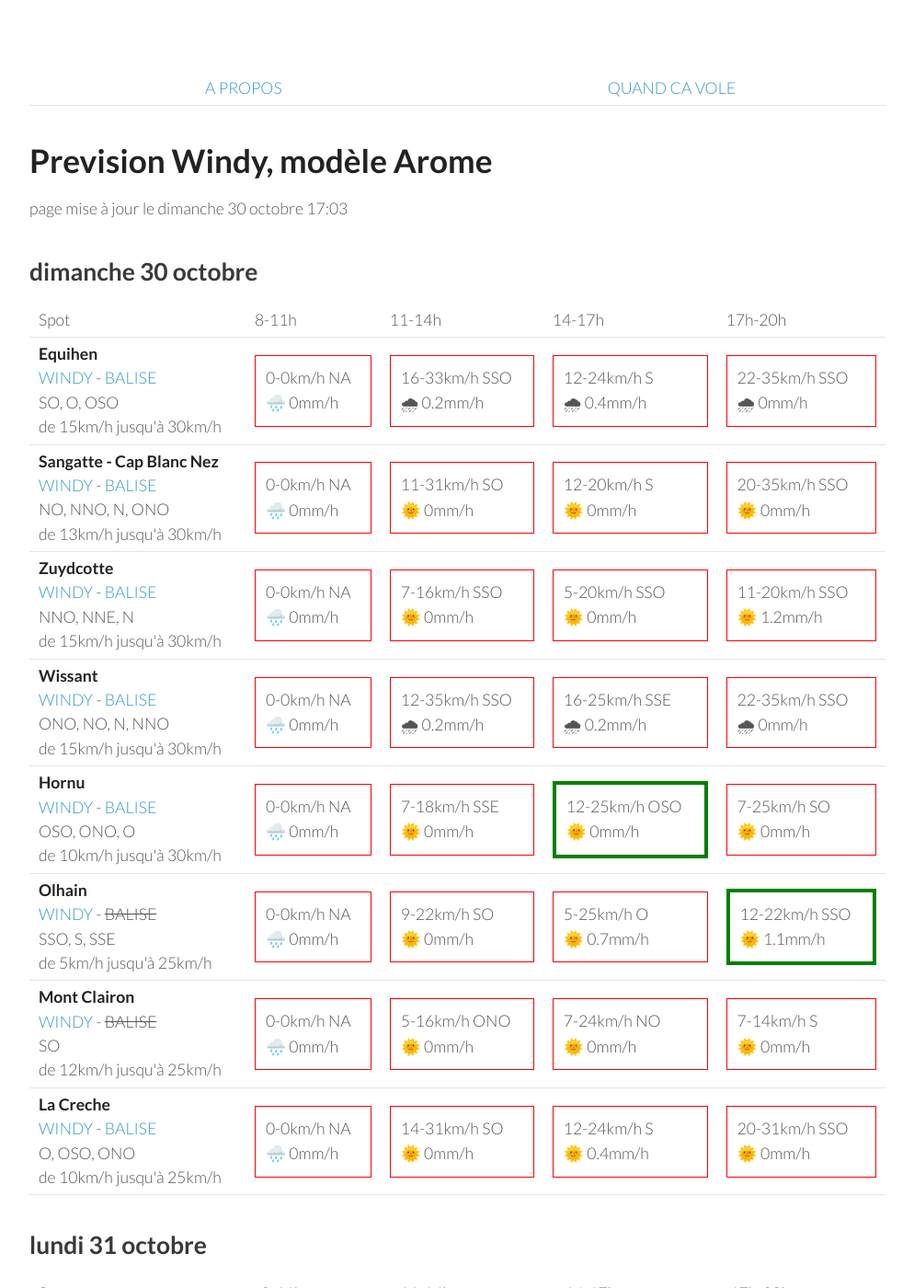
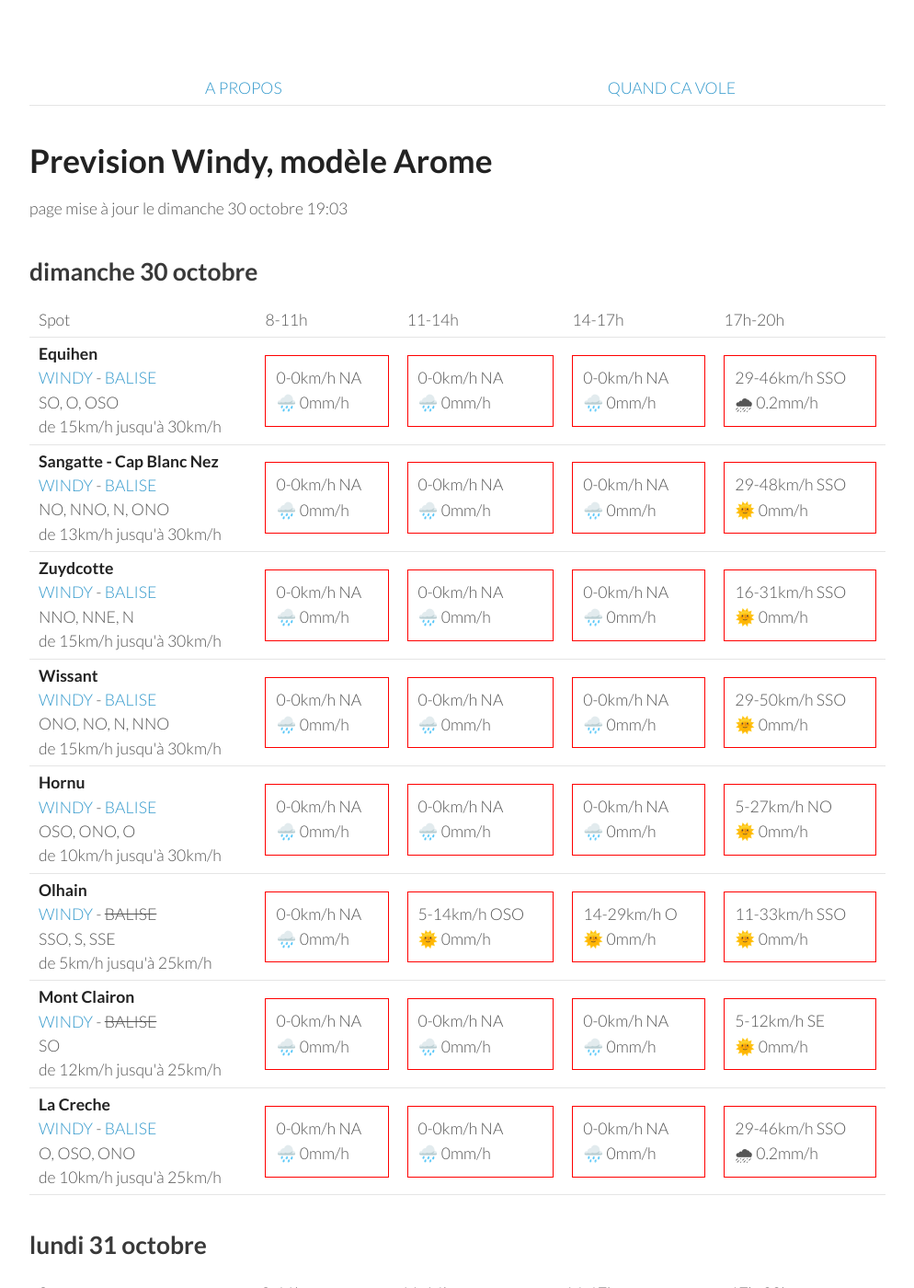
Before and after one commit to parapente-dans-le-nord/parapente-dans-le-nord.github.io, a Jekyll site: the page built from all.markdown, in a window 1280 px wide and 1400 px high. Shown: the whole window at 92% size, without its empty margins (26-1020 px from the left). Built offline with Jekyll 4.4.1, drawn with Linux system fonts in a browser that asks for light colours; some of the changed text lies outside the part shown.

Commit message:
update index.markdown

```diff
--- a/all.markdown
+++ b/all.markdown
@@ -7,7 +7,7 @@ title:  "Tous les spots"
 {: .links}
 
 # Prevision Windy, modèle Arome
-page mise à jour le dimanche 30 octobre 17:03
+page mise à jour le dimanche 30 octobre 19:03
 
 ## dimanche 30 octobre
 
@@ -25,72 +25,72 @@ page mise à jour le dimanche 30 octobre 17:03
         <td><strong>Equihen</strong>  <br><a href="https://windy.com/50.679/1.572?50.279,1.571,8,m:e3CagdM">WINDY</a> - <span class=""><a href="https://balisemeteo.com/balise_histo.php?idBalise=159">BALISE</a> </span><br> <span class="vent-favorable">SO, O, OSO</span><br><span class="force-vent">de 15km/h jusqu'à 30km/h</span> </td>
 
             <td><div class="not-flyable"><p>0-0km/h NA</p><p>🌧️ 0mm/h</p></div></td>
-            <td><div class="not-flyable"><p>16-33km/h SSO</p><p>🌧 0.2mm/h</p></div></td>
-            <td><div class="not-flyable"><p>12-24km/h S</p><p>🌧 0.4mm/h</p></div></td>
-            <td><div class="not-flyable"><p>22-35km/h SSO</p><p>🌧 0mm/h</p></div></td>
+            <td><div class="not-flyable"><p>0-0km/h NA</p><p>🌧️ 0mm/h</p></div></td>
+            <td><div class="not-flyable"><p>0-0km/h NA</p><p>🌧️ 0mm/h</p></div></td>
+            <td><div class="not-flyable"><p>29-46km/h SSO</p><p>🌧 0.2mm/h</p></div></td>
 
     </tr>
 <tr>
         <td><strong>Sangatte - Cap Blanc Nez</strong>  <br><a href="https://windy.com/50.945/1.742?50.548,1.741,8,m:e33agd3">WINDY</a> - <span class=""><a href="https://balisemeteo.com/balise_histo.php?idBalise=159">BALISE</a> </span><br> <span class="vent-favorable">NO, NNO, N, ONO</span><br><span class="force-vent">de 13km/h jusqu'à 30km/h</span> </td>
 
             <td><div class="not-flyable"><p>0-0km/h NA</p><p>🌧️ 0mm/h</p></div></td>
-            <td><div class="not-flyable"><p>11-31km/h SO</p><p>🌞 0mm/h</p></div></td>
-            <td><div class="not-flyable"><p>12-20km/h S</p><p>🌞 0mm/h</p></div></td>
-            <td><div class="not-flyable"><p>20-35km/h SSO</p><p>🌞 0mm/h</p></div></td>
+            <td><div class="not-flyable"><p>0-0km/h NA</p><p>🌧️ 0mm/h</p></div></td>
+            <td><div class="not-flyable"><p>0-0km/h NA</p><p>🌧️ 0mm/h</p></div></td>
+            <td><div class="not-flyable"><p>29-48km/h SSO</p><p>🌞 0mm/h</p></div></td>
 
     </tr>
 <tr>
         <td><strong>Zuydcotte</strong>  <br><a href="https://windy.com/51.064/2.491?50.669,2.488,8,m:e4hagfk">WINDY</a> - <span class=""><a href="https://www.allosurf.net/meteo/live/dunkerque-station-meteo-lfak-8329.html">BALISE</a> </span><br> <span class="vent-favorable">NNO, NNE, N</span><br><span class="force-vent">de 15km/h jusqu'à 30km/h</span> </td>
 
             <td><div class="not-flyable"><p>0-0km/h NA</p><p>🌧️ 0mm/h</p></div></td>
-            <td><div class="not-flyable"><p>7-16km/h SSO</p><p>🌞 0mm/h</p></div></td>
-            <td><div class="not-flyable"><p>5-20km/h SSO</p><p>🌞 0mm/h</p></div></td>
-            <td><div class="not-flyable"><p>11-20km/h SSO</p><p>🌞 1.2mm/h</p></div></td>
+            <td><div class="not-flyable"><p>0-0km/h NA</p><p>🌧️ 0mm/h</p></div></td>
+            <td><div class="not-flyable"><p>0-0km/h NA</p><p>🌧️ 0mm/h</p></div></td>
+            <td><div class="not-flyable"><p>16-31km/h SSO</p><p>🌞 0mm/h</p></div></td>
 
     </tr>
 <tr>
         <td><strong>Wissant</strong>  <br><a href="https://windy.com/50.885/1.653?50.488,1.653,8,m:e3XagdU">WINDY</a> - <span class=""><a href="https://balisemeteo.com/balise_histo.php?idBalise=159">BALISE</a> </span><br> <span class="vent-favorable">ONO, NO, N, NNO</span><br><span class="force-vent">de 15km/h jusqu'à 30km/h</span> </td>
 
             <td><div class="not-flyable"><p>0-0km/h NA</p><p>🌧️ 0mm/h</p></div></td>
-            <td><div class="not-flyable"><p>12-35km/h SSO</p><p>🌧 0.2mm/h</p></div></td>
-            <td><div class="not-flyable"><p>16-25km/h SSE</p><p>🌧 0.2mm/h</p></div></td>
-            <td><div class="not-flyable"><p>22-35km/h SSO</p><p>🌧 0mm/h</p></div></td>
+            <td><div class="not-flyable"><p>0-0km/h NA</p><p>🌧️ 0mm/h</p></div></td>
+            <td><div class="not-flyable"><p>0-0km/h NA</p><p>🌧️ 0mm/h</p></div></td>
+            <td><div class="not-flyable"><p>29-50km/h SSO</p><p>🌞 0mm/h</p></div></td>
 
     </tr>
 <tr>
         <td><strong>Hornu</strong>  <br><a href="https://windy.com/50.424/3.819?50.024,3.818,8,m:e3daghw">WINDY</a> - <span class=""><a href="https://balisemeteo.com/balise_histo.php?idBalise=5040">BALISE</a> </span><br> <span class="vent-favorable">OSO, ONO, O</span><br><span class="force-vent">de 10km/h jusqu'à 30km/h</span> </td>
 
             <td><div class="not-flyable"><p>0-0km/h NA</p><p>🌧️ 0mm/h</p></div></td>
-            <td><div class="not-flyable"><p>7-18km/h SSE</p><p>🌞 0mm/h</p></div></td>
-            <td><div class="flyable"><p>12-25km/h OSO</p><p>🌞 0mm/h</p></div></td>
-            <td><div class="not-flyable"><p>7-25km/h SO</p><p>🌞 0mm/h</p></div></td>
+            <td><div class="not-flyable"><p>0-0km/h NA</p><p>🌧️ 0mm/h</p></div></td>
+            <td><div class="not-flyable"><p>0-0km/h NA</p><p>🌧️ 0mm/h</p></div></td>
+            <td><div class="not-flyable"><p>5-27km/h NO</p><p>🌞 0mm/h</p></div></td>
 
     </tr>
 <tr>
         <td><strong>Olhain</strong>  <br><a href="https://windy.com/50.434/2.586?50.031,2.587,8,m:e3eagft">WINDY</a> - <span class="no-balise"> BALISE </span><br> <span class="vent-favorable">SSO, S, SSE</span><br><span class="force-vent">de 5km/h jusqu'à 25km/h</span> </td>
 
             <td><div class="not-flyable"><p>0-0km/h NA</p><p>🌧️ 0mm/h</p></div></td>
-            <td><div class="not-flyable"><p>9-22km/h SO</p><p>🌞 0mm/h</p></div></td>
-            <td><div class="not-flyable"><p>5-25km/h O</p><p>🌞 0.7mm/h</p></div></td>
-            <td><div class="flyable"><p>12-22km/h SSO</p><p>🌞 1.1mm/h</p></div></td>
+            <td><div class="not-flyable"><p>5-14km/h OSO</p><p>🌞 0mm/h</p></div></td>
+            <td><div class="not-flyable"><p>14-29km/h O</p><p>🌞 0mm/h</p></div></td>
+            <td><div class="not-flyable"><p>11-33km/h SSO</p><p>🌞 0mm/h</p></div></td>
 
     </tr>
 <tr>
         <td><strong>Mont Clairon</strong>  <br><a href="https://windy.com/49.919/2.729?49.515,2.730,8,m:e2magfH">WINDY</a> - <span class="no-balise"> BALISE </span><br> <span class="vent-favorable">SO</span><br><span class="force-vent">de 12km/h jusqu'à 25km/h</span> </td>
 
             <td><div class="not-flyable"><p>0-0km/h NA</p><p>🌧️ 0mm/h</p></div></td>
-            <td><div class="not-flyable"><p>5-16km/h ONO</p><p>🌞 0mm/h</p></div></td>
-            <td><div class="not-flyable"><p>7-24km/h NO</p><p>🌞 0mm/h</p></div></td>
-            <td><div class="not-flyable"><p>7-14km/h S</p><p>🌞 0mm/h</p></div></td>
+            <td><div class="not-flyable"><p>0-0km/h NA</p><p>🌧️ 0mm/h</p></div></td>
+            <td><div class="not-flyable"><p>0-0km/h NA</p><p>🌧️ 0mm/h</p></div></td>
+            <td><div class="not-flyable"><p>5-12km/h SE</p><p>🌞 0mm/h</p></div></td>
 
     </tr>
 <tr>
         <td><strong>La Creche</strong>  <br><a href="https://windy.com/50.751/1.606?50.352,1.604,8,m:e3KagdP">WINDY</a> - <span class=""><a href="https://www.meteociel.fr/temps-reel/obs_villes.php?code2=7004">BALISE</a> </span><br> <span class="vent-favorable">O, OSO, ONO</span><br><span class="force-vent">de 10km/h jusqu'à 25km/h</span> </td>
 
             <td><div class="not-flyable"><p>0-0km/h NA</p><p>🌧️ 0mm/h</p></div></td>
-            <td><div class="not-flyable"><p>14-31km/h SO</p><p>🌞 0mm/h</p></div></td>
-            <td><div class="not-flyable"><p>12-24km/h S</p><p>🌞 0.4mm/h</p></div></td>
-            <td><div class="not-flyable"><p>20-31km/h SSO</p><p>🌞 0mm/h</p></div></td>
+            <td><div class="not-flyable"><p>0-0km/h NA</p><p>🌧️ 0mm/h</p></div></td>
+            <td><div class="not-flyable"><p>0-0km/h NA</p><p>🌧️ 0mm/h</p></div></td>
+            <td><div class="not-flyable"><p>29-46km/h SSO</p><p>🌧 0.2mm/h</p></div></td>
 
     </tr>
 
@@ -113,108 +113,108 @@ page mise à jour le dimanche 30 octobre 17:03
         <td><strong>Equihen</strong>  <br><a href="https://windy.com/50.679/1.572?50.279,1.571,8,m:e3CagdM">WINDY</a> - <span class=""><a href="https://balisemeteo.com/balise_histo.php?idBalise=159">BALISE</a> </span><br> <span class="vent-favorable">SO, O, OSO</span><br><span class="force-vent">de 15km/h jusqu'à 30km/h</span> </td>
 
             <td><div class="not-flyable"><p>0-0km/h NA</p><p>🌧️ 0mm/h</p></div></td>
-            <td><div class="not-flyable"><p>14-25km/h ESE</p><p>🌞 0mm/h</p></div></td>
-            <td><div class="not-flyable"><p>14-24km/h SE</p><p>🌞 0mm/h</p></div></td>
-            <td><div class="not-flyable"><p>18-31km/h ESE</p><p>🌞 2mm/h</p></div></td>
+            <td><div class="not-flyable"><p>12-22km/h SE</p><p>🌞 0mm/h</p></div></td>
+            <td><div class="not-flyable"><p>14-25km/h SE</p><p>🌞 0mm/h</p></div></td>
+            <td><div class="not-flyable"><p>16-27km/h E</p><p>🌞 0.3mm/h</p></div></td>
 
     </tr>
 <tr>
         <td><strong>La Comté</strong>  <br><a href="https://windy.com/50.426/2.500?50.025,2.499,8">WINDY</a> - <span class=""><a href="https://balisemeteo.com/balise.php?idBalise=">BALISE</a> </span><br> <span class="vent-favorable">O, OSO, ONO, NO</span><br><span class="force-vent">de 6km/h jusqu'à 30km/h</span> </td>
 
             <td><div class="not-flyable"><p>0-0km/h NA</p><p>🌧️ 0mm/h</p></div></td>
-            <td><div class="not-flyable"><p>7-16km/h SE</p><p>🌞 0mm/h</p></div></td>
-            <td><div class="not-flyable"><p>9-20km/h ESE</p><p>🌞 0mm/h</p></div></td>
-            <td><div class="not-flyable"><p>16-27km/h SE</p><p>🌞 0mm/h</p></div></td>
+            <td><div class="not-flyable"><p>14-24km/h SSE</p><p>🌞 0mm/h</p></div></td>
+            <td><div class="not-flyable"><p>7-18km/h ESE</p><p>🌞 0mm/h</p></div></td>
+            <td><div class="not-flyable"><p>14-24km/h ESE</p><p>🌞 0mm/h</p></div></td>
 
     </tr>
 <tr>
         <td><strong>Sangatte - Cap Blanc Nez</strong>  <br><a href="https://windy.com/50.945/1.742?50.548,1.741,8,m:e33agd3">WINDY</a> - <span class=""><a href="https://balisemeteo.com/balise_histo.php?idBalise=159">BALISE</a> </span><br> <span class="vent-favorable">NO, NNO, N, ONO</span><br><span class="force-vent">de 13km/h jusqu'à 30km/h</span> </td>
 
             <td><div class="not-flyable"><p>0-0km/h NA</p><p>🌧️ 0mm/h</p></div></td>
-            <td><div class="not-flyable"><p>12-18km/h SE</p><p>🌞 0mm/h</p></div></td>
-            <td><div class="not-flyable"><p>16-24km/h ESE</p><p>🌞 0mm/h</p></div></td>
-            <td><div class="not-flyable"><p>16-25km/h ESE</p><p>🌞 1.3mm/h</p></div></td>
+            <td><div class="not-flyable"><p>11-22km/h SE</p><p>🌞 0mm/h</p></div></td>
+            <td><div class="not-flyable"><p>12-20km/h E</p><p>🌞 0mm/h</p></div></td>
+            <td><div class="not-flyable"><p>12-20km/h ESE</p><p>🌞 0.4mm/h</p></div></td>
 
     </tr>
 <tr>
         <td><strong>Zuydcotte</strong>  <br><a href="https://windy.com/51.064/2.491?50.669,2.488,8,m:e4hagfk">WINDY</a> - <span class=""><a href="https://www.allosurf.net/meteo/live/dunkerque-station-meteo-lfak-8329.html">BALISE</a> </span><br> <span class="vent-favorable">NNO, NNE, N</span><br><span class="force-vent">de 15km/h jusqu'à 30km/h</span> </td>
 
             <td><div class="not-flyable"><p>0-0km/h NA</p><p>🌧️ 0mm/h</p></div></td>
-            <td><div class="not-flyable"><p>11-18km/h SE</p><p>🌞 0mm/h</p></div></td>
-            <td><div class="not-flyable"><p>11-20km/h SE</p><p>🌞 0mm/h</p></div></td>
-            <td><div class="not-flyable"><p>11-20km/h ESE</p><p>🌞 0mm/h</p></div></td>
+            <td><div class="not-flyable"><p>5-11km/h SE</p><p>🌞 0mm/h</p></div></td>
+            <td><div class="not-flyable"><p>7-22km/h ESE</p><p>🌞 0mm/h</p></div></td>
+            <td><div class="not-flyable"><p>12-22km/h E</p><p>🌞 0mm/h</p></div></td>
 
     </tr>
 <tr>
         <td><strong>Wissant</strong>  <br><a href="https://windy.com/50.885/1.653?50.488,1.653,8,m:e3XagdU">WINDY</a> - <span class=""><a href="https://balisemeteo.com/balise_histo.php?idBalise=159">BALISE</a> </span><br> <span class="vent-favorable">ONO, NO, N, NNO</span><br><span class="force-vent">de 15km/h jusqu'à 30km/h</span> </td>
 
             <td><div class="not-flyable"><p>0-0km/h NA</p><p>🌧️ 0mm/h</p></div></td>
-            <td><div class="not-flyable"><p>14-25km/h SSE</p><p>🌞 0mm/h</p></div></td>
-            <td><div class="not-flyable"><p>12-24km/h SE</p><p>🌞 0mm/h</p></div></td>
-            <td><div class="not-flyable"><p>12-22km/h ESE</p><p>🌞 1.4mm/h</p></div></td>
+            <td><div class="not-flyable"><p>14-24km/h SSE</p><p>🌞 0mm/h</p></div></td>
+            <td><div class="not-flyable"><p>11-22km/h SE</p><p>🌞 0mm/h</p></div></td>
+            <td><div class="not-flyable"><p>14-25km/h E</p><p>🌞 0.4mm/h</p></div></td>
 
     </tr>
 <tr>
         <td><strong>Hornu</strong>  <br><a href="https://windy.com/50.424/3.819?50.024,3.818,8,m:e3daghw">WINDY</a> - <span class=""><a href="https://balisemeteo.com/balise_histo.php?idBalise=5040">BALISE</a> </span><br> <span class="vent-favorable">OSO, ONO, O</span><br><span class="force-vent">de 10km/h jusqu'à 30km/h</span> </td>
 
             <td><div class="not-flyable"><p>0-0km/h NA</p><p>🌧️ 0mm/h</p></div></td>
-            <td><div class="not-flyable"><p>11-22km/h ESE</p><p>🌧 0.6mm/h</p></div></td>
-            <td><div class="not-flyable"><p>9-22km/h ESE</p><p>🌧 0mm/h</p></div></td>
-            <td><div class="not-flyable"><p>11-25km/h SE</p><p>🌧 0mm/h</p></div></td>
+            <td><div class="not-flyable"><p>9-18km/h ESE</p><p>🌧 0.3mm/h</p></div></td>
+            <td><div class="not-flyable"><p>7-16km/h ESE</p><p>🌧 0mm/h</p></div></td>
+            <td><div class="not-flyable"><p>12-25km/h SSE</p><p>🌧 0mm/h</p></div></td>
 
     </tr>
 <tr>
         <td><strong>Olhain</strong>  <br><a href="https://windy.com/50.434/2.586?50.031,2.587,8,m:e3eagft">WINDY</a> - <span class="no-balise"> BALISE </span><br> <span class="vent-favorable">SSO, S, SSE</span><br><span class="force-vent">de 5km/h jusqu'à 25km/h</span> </td>
 
             <td><div class="not-flyable"><p>0-0km/h NA</p><p>🌧️ 0mm/h</p></div></td>
-            <td><div class="not-flyable"><p>9-20km/h SE</p><p>🌞 0mm/h</p></div></td>
-            <td><div class="not-flyable"><p>9-22km/h ESE</p><p>🌞 0mm/h</p></div></td>
-            <td><div class="not-flyable"><p>14-29km/h SE</p><p>🌞 0mm/h</p></div></td>
+            <td><div class="not-flyable"><p>11-20km/h SE</p><p>🌞 0mm/h</p></div></td>
+            <td><div class="not-flyable"><p>14-25km/h SE</p><p>🌞 0mm/h</p></div></td>
+            <td><div class="not-flyable"><p>14-27km/h ESE</p><p>🌞 0mm/h</p></div></td>
 
     </tr>
 <tr>
         <td><strong>Licques</strong>  <br><a href="https://windy.com/50.786/1.936?50.388,1.934,8">WINDY</a> - <span class="no-balise"> BALISE </span><br> <span class="vent-favorable">S, SSE, SE</span><br><span class="force-vent">de 10km/h jusqu'à 25km/h</span> </td>
 
             <td><div class="not-flyable"><p>0-0km/h NA</p><p>🌧️ 0mm/h</p></div></td>
-            <td><div class="not-flyable"><p>3-5km/h SE</p><p>🌞 0mm/h</p></div></td>
-            <td><div class="not-flyable"><p>9-16km/h ESE</p><p>🌞 0mm/h</p></div></td>
-            <td><div class="not-flyable"><p>9-16km/h E</p><p>🌞 0mm/h</p></div></td>
+            <td><div class="not-flyable"><p>0-1km/h NNE</p><p>🌞 0mm/h</p></div></td>
+            <td><div class="not-flyable"><p>9-20km/h SE</p><p>🌞 0mm/h</p></div></td>
+            <td><div class="not-flyable"><p>7-16km/h ENE</p><p>🌞 0.9mm/h</p></div></td>
 
     </tr>
 <tr>
         <td><strong>Mont Clairon</strong>  <br><a href="https://windy.com/49.919/2.729?49.515,2.730,8,m:e2magfH">WINDY</a> - <span class="no-balise"> BALISE </span><br> <span class="vent-favorable">SO</span><br><span class="force-vent">de 12km/h jusqu'à 25km/h</span> </td>
 
             <td><div class="not-flyable"><p>0-0km/h NA</p><p>🌧️ 0mm/h</p></div></td>
+            <td><div class="not-flyable"><p>9-14km/h ESE</p><p>🌞 0mm/h</p></div></td>
             <td><div class="not-flyable"><p>11-18km/h ESE</p><p>🌞 0mm/h</p></div></td>
-            <td><div class="not-flyable"><p>14-24km/h ESE</p><p>🌞 0mm/h</p></div></td>
-            <td><div class="not-flyable"><p>16-27km/h SE</p><p>🌞 0mm/h</p></div></td>
+            <td><div class="not-flyable"><p>16-29km/h SE</p><p>🌞 0mm/h</p></div></td>
 
     </tr>
 <tr>
         <td><strong>Frencq</strong>  <br><a href="https://windy.com/50.559/1.669?50.159,1.670,8,m:e3qagdV">WINDY</a> - <span class=""><a href="https://balisemeteo.com/balise_histo.php?idBalise=159">BALISE</a> </span><br> <span class="vent-favorable">NE, NNE</span><br><span class="force-vent">de 10km/h jusqu'à 25km/h</span> </td>
 
             <td><div class="not-flyable"><p>0-0km/h NA</p><p>🌧️ 0mm/h</p></div></td>
-            <td><div class="not-flyable"><p>9-16km/h ESE</p><p>🌞 0mm/h</p></div></td>
-            <td><div class="not-flyable"><p>11-20km/h ESE</p><p>🌞 0mm/h</p></div></td>
-            <td><div class="not-flyable"><p>16-27km/h ESE</p><p>🌞 0.7mm/h</p></div></td>
+            <td><div class="not-flyable"><p>5-11km/h ESE</p><p>🌞 0mm/h</p></div></td>
+            <td><div class="not-flyable"><p>14-27km/h SE</p><p>🌞 0.4mm/h</p></div></td>
+            <td><div class="not-flyable"><p>12-22km/h E</p><p>🌞 0.4mm/h</p></div></td>
 
     </tr>
 <tr>
         <td><strong>La Creche</strong>  <br><a href="https://windy.com/50.751/1.606?50.352,1.604,8,m:e3KagdP">WINDY</a> - <span class=""><a href="https://www.meteociel.fr/temps-reel/obs_villes.php?code2=7004">BALISE</a> </span><br> <span class="vent-favorable">O, OSO, ONO</span><br><span class="force-vent">de 10km/h jusqu'à 25km/h</span> </td>
 
             <td><div class="not-flyable"><p>0-0km/h NA</p><p>🌧️ 0mm/h</p></div></td>
-            <td><div class="not-flyable"><p>16-25km/h SE</p><p>🌞 0mm/h</p></div></td>
-            <td><div class="not-flyable"><p>12-24km/h SE</p><p>🌞 0mm/h</p></div></td>
-            <td><div class="not-flyable"><p>18-27km/h ESE</p><p>🌞 1.7mm/h</p></div></td>
+            <td><div class="not-flyable"><p>14-24km/h SE</p><p>🌞 0mm/h</p></div></td>
+            <td><div class="not-flyable"><p>12-25km/h SE</p><p>🌞 0mm/h</p></div></td>
+            <td><div class="not-flyable"><p>16-25km/h E</p><p>🌞 0.5mm/h</p></div></td>
 
     </tr>
 <tr>
         <td><strong>Cran aux oeufs</strong>  <br><a href="https://windy.com/50.847/1.584?50.451,1.582,8,m:e3TagdN">WINDY</a> - <span class=""><a href="https://www.meteociel.fr/temps-reel/obs_villes.php?code2=7004">BALISE</a> </span><br> <span class="vent-favorable">OSO</span><br><span class="force-vent">de 10km/h jusqu'à 25km/h</span> </td>
 
             <td><div class="not-flyable"><p>0-0km/h NA</p><p>🌧️ 0mm/h</p></div></td>
-            <td><div class="not-flyable"><p>16-24km/h SE</p><p>🌞 0mm/h</p></div></td>
+            <td><div class="not-flyable"><p>16-25km/h SE</p><p>🌞 0mm/h</p></div></td>
             <td><div class="not-flyable"><p>12-22km/h SE</p><p>🌞 0mm/h</p></div></td>
-            <td><div class="not-flyable"><p>16-25km/h ESE</p><p>🌞 2.3mm/h</p></div></td>
+            <td><div class="not-flyable"><p>16-27km/h E</p><p>🌞 0.4mm/h</p></div></td>
 
     </tr>
 
```
Also changed, not shown: index.markdown (+1 -35 lines).
